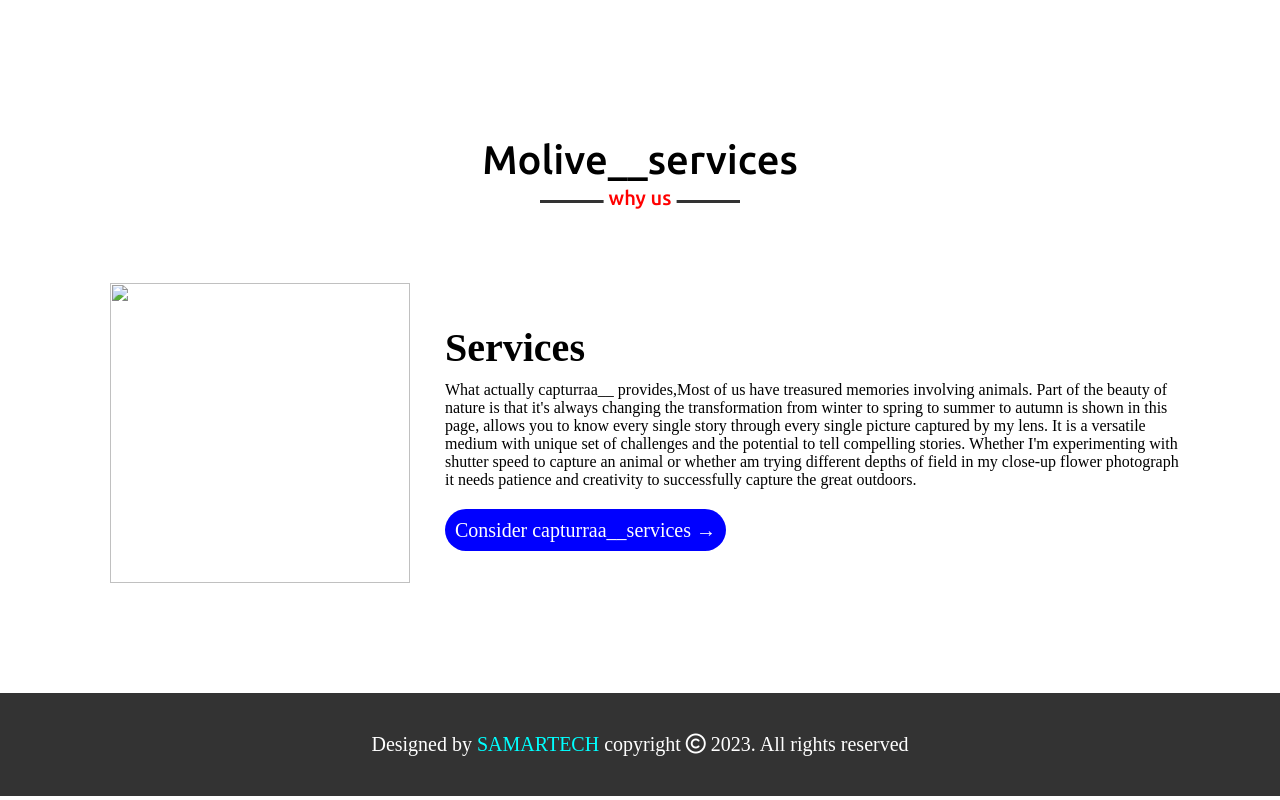
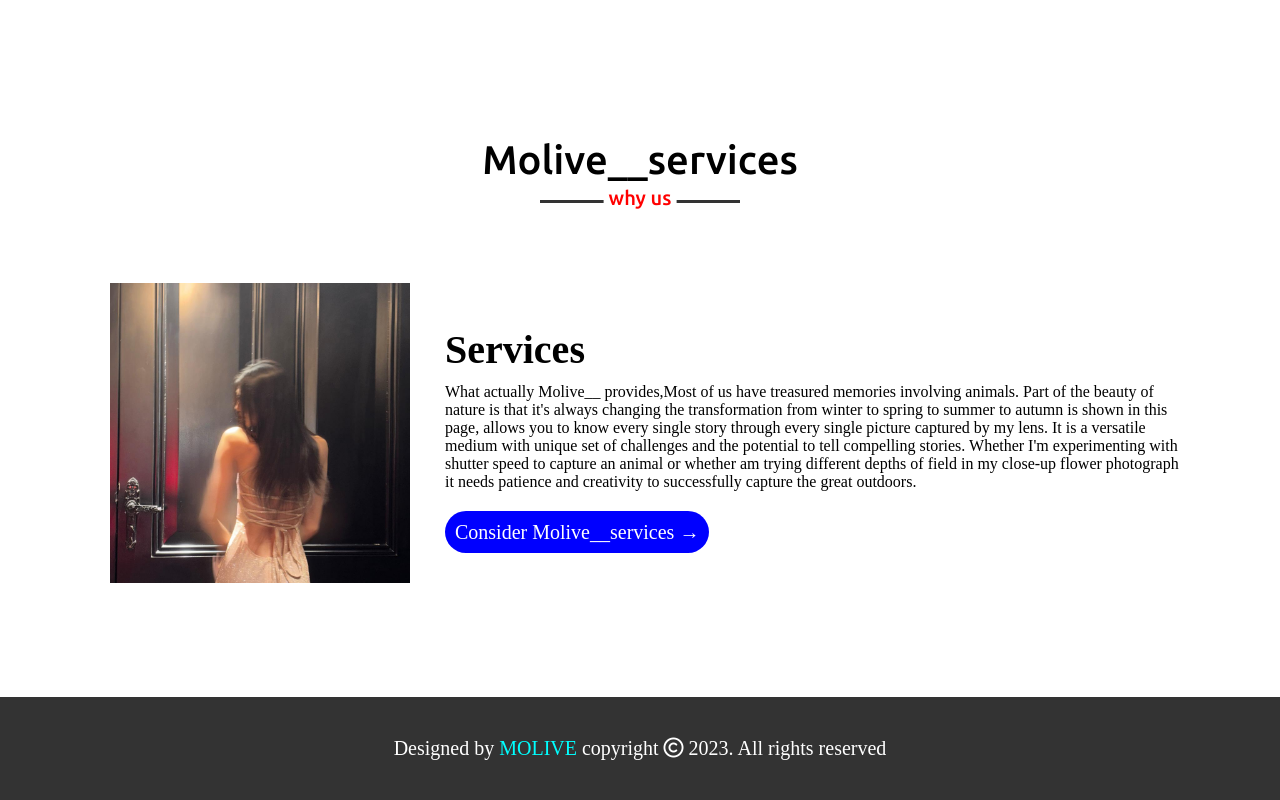
Before and after one commit to mauli2003/SEDANINE0327, a plain HTML site: page index.html in a window 1280 px wide. Shown: the part 7803-8603 px from the top of the page. Drawn offline with nearby package versions, Linux system fonts and the light colour scheme.

Commit message:
Update index.html

```diff
--- a/index.html
+++ b/index.html
@@ -208,12 +208,12 @@
     <div class="max-width">
         <div class="card">
             <div class="left">
-                <img src="assets/use" alt="">
+                <img src="assets/usepic.jpeg" alt="">
             </div>
             <div class="right">
                 <h3>Services</h3>
-                <p>What actually capturraa__ provides,Most of us have treasured memories involving animals. Part of the beauty of nature is that it's always changing the transformation from winter to spring to summer to autumn is shown in this page, allows you to know every single story through every single picture captured by my lens. It is a versatile medium with unique set of challenges and the potential to tell compelling stories. Whether I'm experimenting with shutter speed to capture an animal or whether am trying different depths of field in my close-up flower photograph it needs patience and creativity to successfully capture the great outdoors.</p>
-                <a href="#">Consider capturraa__services &#8594;</a>
+                <p>What actually Molive__ provides,Most of us have treasured memories involving animals. Part of the beauty of nature is that it's always changing the transformation from winter to spring to summer to autumn is shown in this page, allows you to know every single story through every single picture captured by my lens. It is a versatile medium with unique set of challenges and the potential to tell compelling stories. Whether I'm experimenting with shutter speed to capture an animal or whether am trying different depths of field in my close-up flower photograph it needs patience and creativity to successfully capture the great outdoors.</p>
+                <a href="#">Consider Molive__services &#8594;</a>
             </div>
         </div>
 
@@ -228,7 +228,7 @@
 
 <!-- Footer -->
 <footer>
-    <span>Designed by <a href="#">SAMARTECH </a>copyright <i class="fa fa-copyright"></i> 2023. All rights reserved</span>
+    <span>Designed by <a href="#">MOLIVE </a>copyright <i class="fa fa-copyright"></i> 2023. All rights reserved</span>
 </footer>
 
 
```
